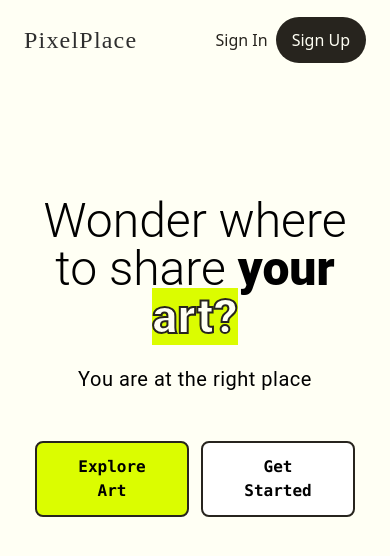
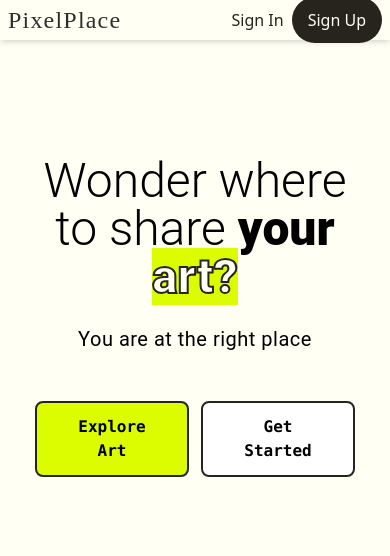
Before and after one commit to alexandyrzph/PixelPlace-React-Course-Project, a React (Create React App) app in the folder pixelplace/: page / in a window 390 px wide. Shown: the top 556 px of the page. Built offline with nearby package versions, Linux system fonts and the light colour scheme; no server answers.

Commit message:
navbar changed

```diff
--- a/pixelplace/src/components/Navbar/Navbar.js
+++ b/pixelplace/src/components/Navbar/Navbar.js
@@ -34,8 +34,8 @@ const Navbar = () => {
     }, [user, show, container]);
 
     return (
-        <div className="bg-neu-white">
-            <ul className="flex justify-between items-center max-w-md px-6 md:px-0 sm:max-w-lg md:max-w-xl lg:max-w-3xl xl:max-w-5xl 2xl:max-w-7xl mx-auto w-full py-6">
+        <div className="bg-neu-white w-full shadow-md">
+            <ul className="flex justify-between items-center max-w-md px-2 md:px-0 sm:max-w-lg md:max-w-xl lg:max-w-3xl xl:max-w-5xl 2xl:max-w-7xl mx-auto w-full py-1">
                 <li>
                     <Link
                         className="text-2xl font-logo tracking-wider text-[#2e2e2e] hover:text-black duration-200"
@@ -57,7 +57,7 @@ const Navbar = () => {
                                     <AiOutlinePlus size={"1.8rem"} />
                                 </li>
                             </Link>
-                            <li>
+                            <li className="relative z-[1000]">
                                 <div ref={container} className="relative">
                                     <button
                                         className="menu focus:outline-none focus:shadow-solid "
@@ -81,7 +81,7 @@ const Navbar = () => {
                                         leaveFrom="opacity-100 scale-100"
                                         leaveTo="opacity-0 scale-95"
                                     >
-                                        <div className="absolute z-[500] right-0 max-w-fit mt-1 bg-white rounded hover:shadow-[2px_2px_2px] border-2 border-neu-black duration-150">
+                                        <div className="absolute right-0 max-w-fit mt-1 bg-white rounded hover:shadow-[2px_2px_2px] border-2 border-neu-black duration-150">
                                             <div>
                                                 <p className="block px-4 py-2 hover:bg-neu-yellow hover:text-neu-black duration-150 truncate">
                                                     Hello, {user.email}!
```
